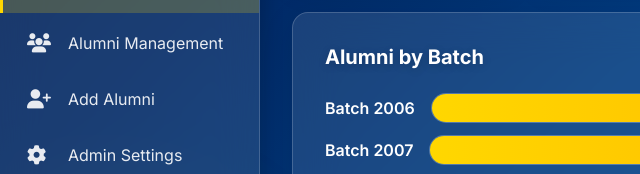
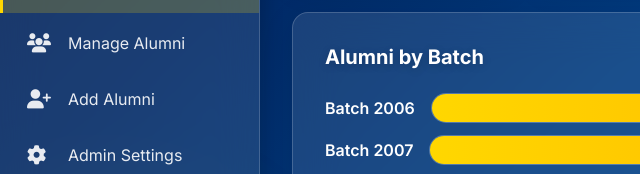
Before and after one commit to hagoldruzz03/webtracker, a plain HTML site: page admin.html in a window 1280 px wide. Shown: the part 294-468 px from the top of the page, 0-640 px from the left. Drawn offline with Linux system fonts and the light colour scheme.

Commit message:
Update admin.html

```diff
--- a/admin.html
+++ b/admin.html
@@ -27,7 +27,7 @@
         </li>
         <li class="menu-item" data-section="alumni">
           <i class="fas fa-users"></i>
-          <span>Alumni Management</span>
+          <span>Manage Alumni</span>
         </li>
         <li class="menu-item" data-section="add">
           <i class="fas fa-user-plus"></i>
```
